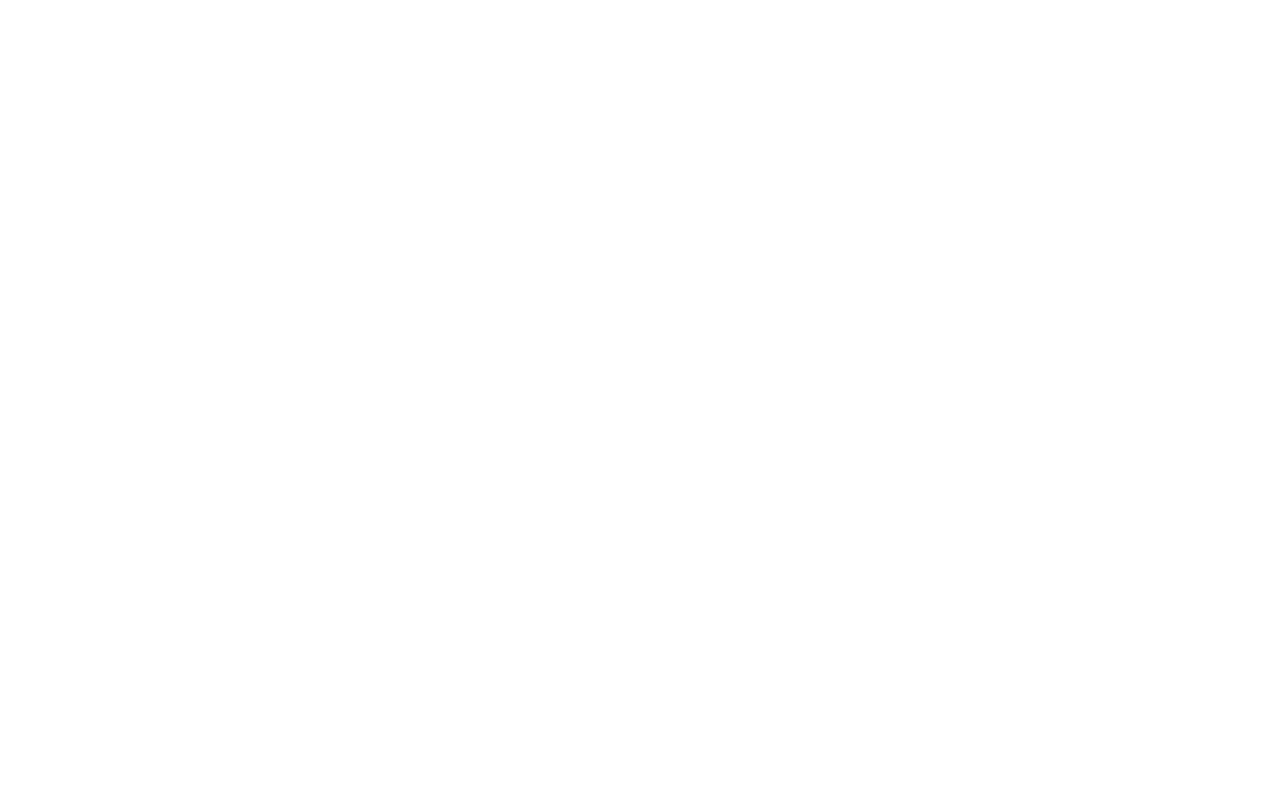
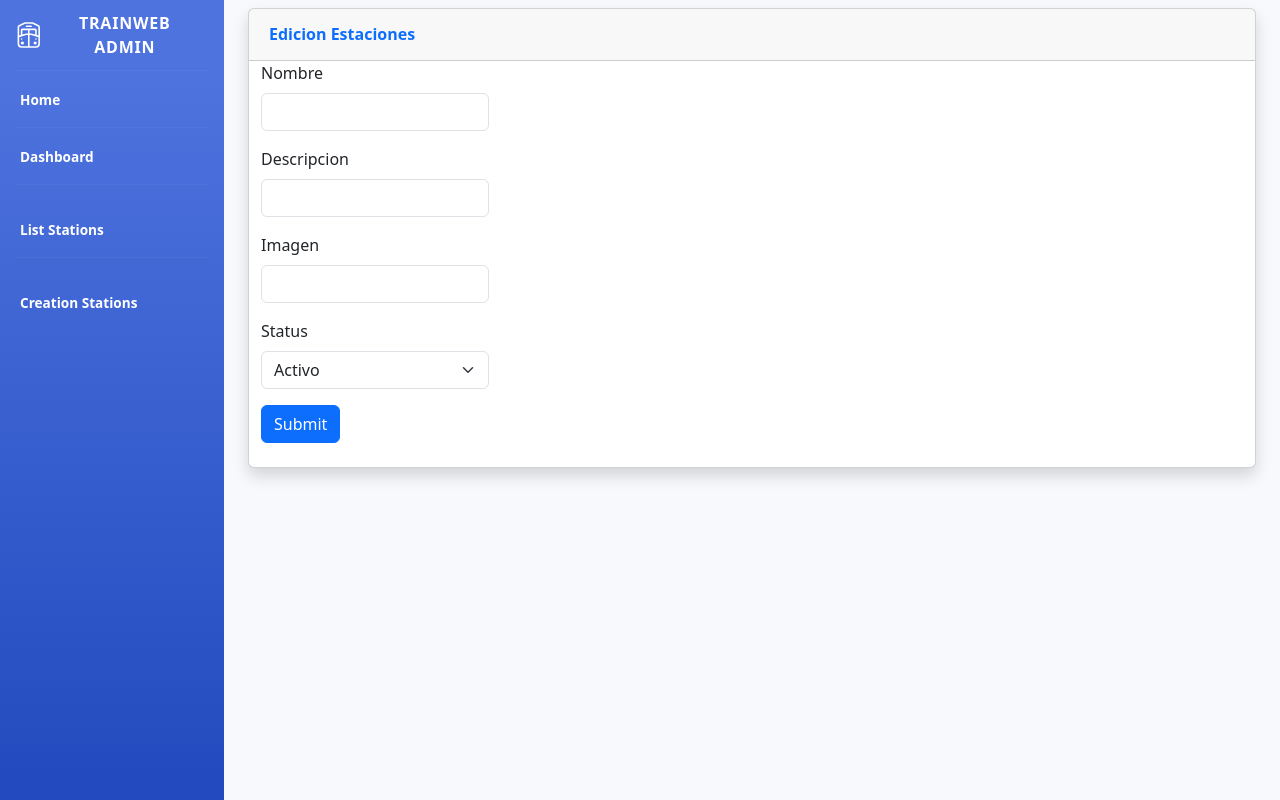
Before and after one commit to JoanFerrero/REACT_DRF_PostgreSQL, a React (Vite) app in the folder frontend/: page /dashboard/updatestations/1 in a window 1280 px wide. Before the commit this address had no page. Built offline with nearby package versions, Linux system fonts and the light colour scheme; no server answers.

Commit message:
Add update stations

```diff
--- a/frontend/src/App.jsx
+++ b/frontend/src/App.jsx
@@ -5,6 +5,7 @@
 import { StationsProvider } from './context/StationsProvider';
 import CreateStationsPage from './pages/admin/CreateStationsPage';
 import ListStationsPage from './pages/admin/ListStationsPage';
+import EditStationPage from './pages/admin/EditStationsPage';
 
 function App() {
   return (
@@ -16,6 +17,7 @@
           <Route path="/dashboard" element={<DashboardPage/>} />
           <Route path="/dashboard/createstations" element={<CreateStationsPage/>} />
           <Route path="/dashboard/liststations" element={<ListStationsPage/>} />
+          <Route path="/dashboard/updatestations/:slug" element={<EditStationPage/>}/>
         </Routes>
       </StationsProvider>
     </BrowserRouter>
@@ -23,3 +25,36 @@
 }
 
 export default App
+
+//**import { BrowserRouter, Routes, Route } from 'react-router-dom';
+//import { StationsProvider } from './context/StationsProvider';
+//import React, { Suspense } from 'react';
+
+//const Home = React.lazy(() => import('./pages/client/HomePage'));
+//const Stations = React.lazy(() => import('./pages/client/StationsPage'));
+//const DashboardPage = React.lazy(() => import('./pages/admin/DashboardPage'));
+
+//const CreateStationsPage = React.lazy(() => import('./pages/admin/CreateStationsPage'));
+//const ListStationsPage = React.lazy(() => import('./pages/admin/ListStationsPage'));
+//const EditStationPage = React.lazy(() => import('./pages/admin/EditStationsPage'));
+
+//function App() {
+//  return (
+    //<Suspense>
+      //<BrowserRouter>
+        //<StationsProvider>
+          //<Routes>
+            //<Route path="/" element={<Home />} />
+            //<Route path='/stations' element={<Stations />} />
+            //<Route path="/dashboard" element={<DashboardPage/>} />
+            //<Route path="/dashboard/createstations" element={<CreateStationsPage/>} />
+            //<Route path="/dashboard/liststations" element={<ListStationsPage/>} />
+            //<Route path="/dashboard/updatestations/:slug" element={<EditStationPage/>}/>
+          //</Routes>
+        //</StationsProvider>
+      //</BrowserRouter>
+  //</Suspense>
+//  )
+//}
+
+//export default App
--- /dev/null
+++ b/frontend/src/components/admin/EditStations.jsx
@@ -0,0 +1,36 @@
+import React, { useEffect } from "react";
+import FormStations from "./FormStations";
+import { useStations } from "../../hooks/useStations";
+import { useParams } from "react-router-dom";
+
+const CreateStations = () => {
+  const { slug } = useParams();
+  const { useUpdateStation, useOneStation, oneStation } = useStations()
+
+  useEffect(() => {
+    if(slug !== '') {
+      useOneStation(slug.toString())
+    }
+  }, [])
+
+  return (
+    <div className="container mt-2">
+      <div className="col-lg-12">
+        <div className="card shadow mb-4">
+          <a className="d-block card-header py-3" data-toggle="collapse" role="button" aria-expanded="true" aria-controls="collapseCardExample">
+            <h6 className="m-0 font-weight-bold text-primary">
+              Edicion Estaciones
+            </h6>
+          </a>
+          <div className="collapse show" id="collapseCardExample">
+            <div className="col-xl-3 col-md-6 mb-4">
+              <FormStations station={oneStation} type="update" sendData={(data) => useUpdateStation(slug, data)}/>
+            </div>
+          </div>
+        </div>
+      </div>
+    </div>
+  )
+}
+
+export default CreateStations;
--- a/frontend/src/components/admin/FormStations.jsx
+++ b/frontend/src/components/admin/FormStations.jsx
@@ -2,8 +2,10 @@
 import { yupResolver } from '@hookform/resolvers/yup';
 import * as Yup from 'yup';
 import { useEffect } from "react";
+import { useNavigate } from "react-router-dom";
 
 const FormStations = ({station = {slug: '', name: '',desc: '', image: '', status: ''}, type, sendData}) => {
+  const navigate = useNavigate()
   const validators = Yup.object().shape({
     name: Yup.string().required('*Name is required').min(3).max(50),
     desc: Yup.string().required('*Desc is required'),
@@ -18,6 +20,10 @@
       setValue('status', station.status);
     }
   }, [station]);
+
+  const redirects = {
+    stations: () => navigate('/dashboard/liststations'),
+  }
 
   const { register, handleSubmit, setValue, formState: {errors}} = useForm({resolver: yupResolver(validators)});
 
--- a/frontend/src/components/admin/ListStations.jsx
+++ b/frontend/src/components/admin/ListStations.jsx
@@ -5,7 +5,7 @@
 const ListStations = () => {
   const { StationsState } = useContext(StationsContext);
   const { setDataStations } = useContextHook();
-
+  console.log(StationsState.stations)
   setDataStations()
 
   return (
--- a/frontend/src/context/StationsReducer.jsx
+++ b/frontend/src/context/StationsReducer.jsx
@@ -1,3 +1,5 @@
+import { useNavigate } from "react-router-dom";
+
 export default function StationsReducer(state, action) {
   switch(action.type) {
     case 'SET_STATIONS':
@@ -6,10 +8,21 @@
         stations: action.payload,
       };
     case 'ADD_STATIONS':
-      console.log(action.payload)
       return {
         ...state,
         stations: [...state.stations, action.payload],
+      }
+    case 'EDIT_STATION':
+      console.log('hola')
+      return {
+        ...state,
+        stations: state.stations.map(item => {
+          if(item.id === action.payload.id) {
+            console.log(action.payload)
+            return action.payload;
+          }
+          return item;
+          })
       }
     default:
       return state;
--- a/frontend/src/hooks/useStations.jsx
+++ b/frontend/src/hooks/useStations.jsx
@@ -1,11 +1,11 @@
-import { useCallback, useContext } from "react"
+import { useCallback, useContext, useState } from "react"
 import StationsService from "../services/StationsServices"
 import { useContextHook } from "./useContextHook"
 import { StationsContext } from "../context/StationsProvider"
 export const useStations = () => {
   const { dispathCustom } = useContextHook()
   const { StationsState } = useContext(StationsContext);
-
+  const [ oneStation, setOneStation ] = useState();
   const useAddStations = useCallback(data => {
     const station = {
       "name": data.name,
@@ -18,11 +18,33 @@
         if (status === 200) {
           dispathCustom('ADD_STATIONS', data)
         }
-    })
-    .catch(e => {
+    }).catch(e => {
       console.error(e);
     });
   }, [])
 
-  return { useAddStations }
+  const useOneStation = useCallback(slug => {
+    StationsService.getOneStation(slug)
+      .then(({data, status}) => {
+        if (status === 200) {
+          setOneStation(data)
+        }
+      }).catch(e => {
+        console.error(e);
+      });
+  }, [])
+
+  const useUpdateStation = useCallback((slug, data) => {
+    StationsService.updateOneStation(slug, data)
+      .then(({data, status}) => {
+        if (status === 200) {
+          console.log('hola')
+          dispathCustom('EDIT_STATION', data)
+        }
+      }).catch(e => {
+        console.error(e);
+      });
+  }, [])
+
+  return { useAddStations, oneStation, useOneStation, useUpdateStation }
 }
--- /dev/null
+++ b/frontend/src/pages/admin/EditStationsPage.jsx
@@ -0,0 +1,17 @@
+import React from "react";
+import EditStations from '../../components/admin/EditStations'
+import Header from "../../components/admin/Header";
+
+const EditStationPage = () => {
+
+  return (
+    <div id="wrapper">
+      <Header/>
+      <div id="content-wrapper" className="d-flex flex-column" >
+        <EditStations/>
+      </div>
+    </div>
+  )
+}
+
+export default EditStationPage;
--- a/frontend/src/services/StationsServices.jsx
+++ b/frontend/src/services/StationsServices.jsx
@@ -5,7 +5,14 @@
     return api().get("/stations");
   },
   createStations(data) {
-    return api().post("/stations", data)
+    return api().post("/stations", data);
+  },
+  getOneStation(slug) {
+    return api().get("/stations/" + slug);
+  },
+  updateOneStation(slug, data) {
+    console.log(data)
+    return api().put("/stations/" + slug, data);
   }
 };
 
```
Also changed, not shown: 2 other files (tests, documents, lock files or other folders).
